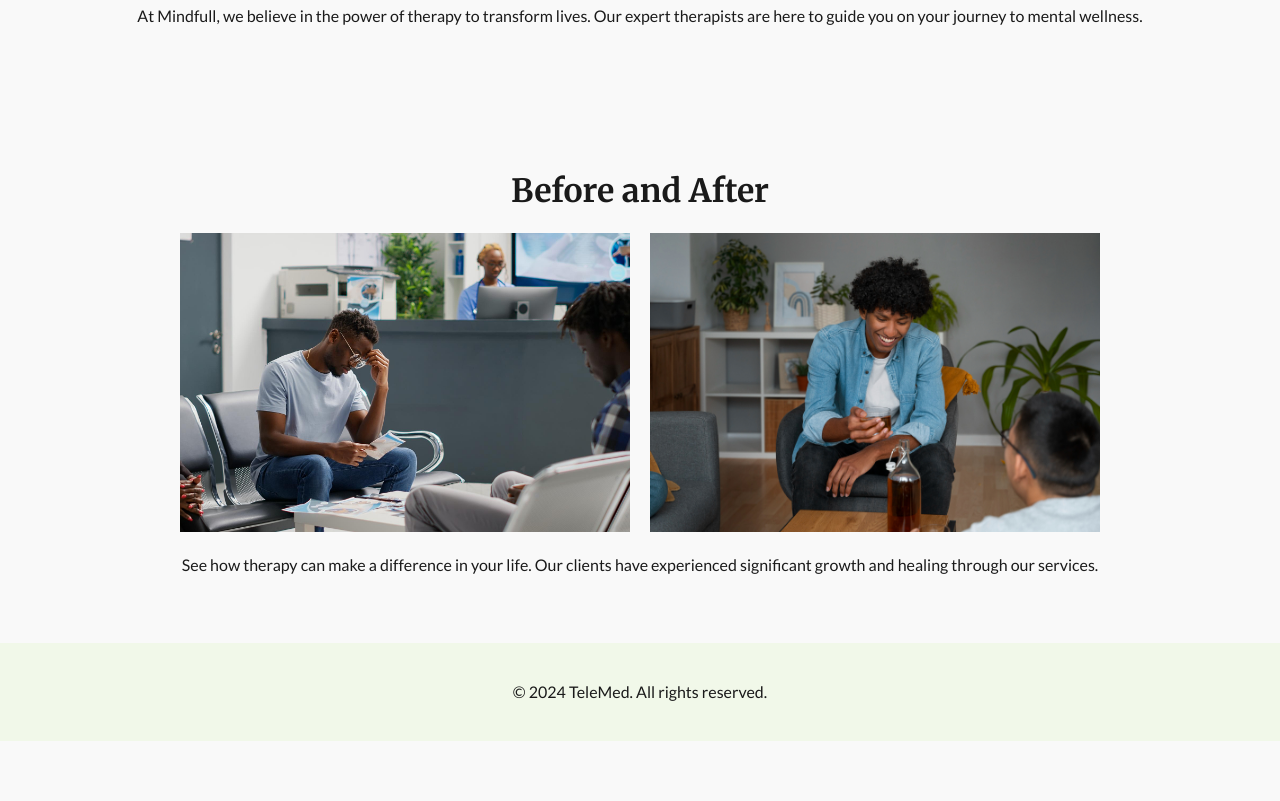
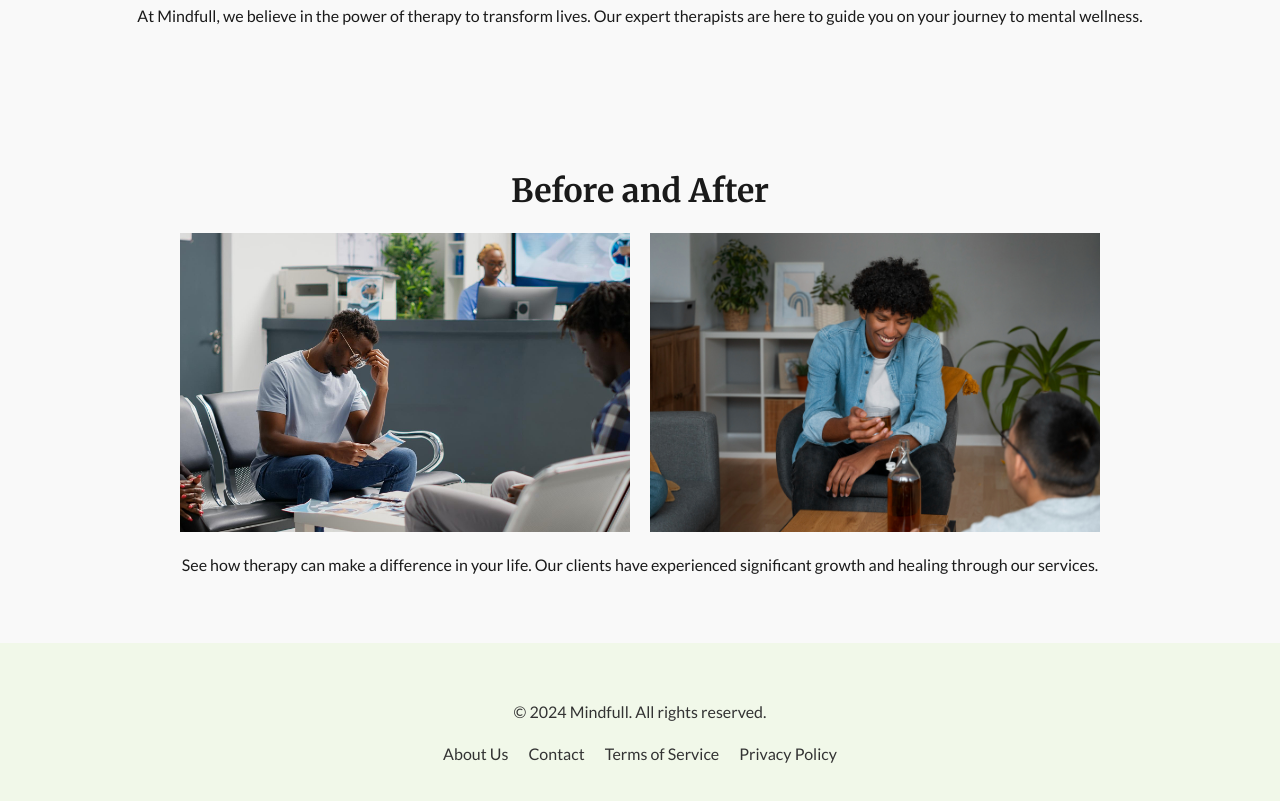
Before and after one commit to Ge0frey/Mindfull, a website with bundled scripts: page Frontend/index.html in a window 1280 px wide. Shown: the part 1835-2636 px from the top of the page. Before the commit the page ends 2576 px from the top, so only its background shows below. Built offline with nearby package versions, Linux system fonts and the light colour scheme.

Commit message:
updated footer

```diff
--- a/Frontend/components/footer.js
+++ b/Frontend/components/footer.js
@@ -2,8 +2,16 @@
 export function renderFooter() {
     const footer = document.getElementById('footer');
     footer.innerHTML = `
-        <div class="container">
-            <p>&copy; 2024 TeleMed. All rights reserved.</p>
+        <div class="container" style="background-color: #F1F8E9; padding: 20px; text-align: center;">
+            <p>&copy; 2024 Mindfull. All rights reserved.</p>
+            <nav>
+                <ul style="list-style: none; padding: 0; margin: 10px 0; display: flex; justify-content: center; gap: 20px;">
+                    <li><a href="#about" style="color: #333; text-decoration: none;">About Us</a></li>
+                    <li><a href="#contact" style="color: #333; text-decoration: none;">Contact</a></li>
+                    <li><a href="#terms" style="color: #333; text-decoration: none;">Terms of Service</a></li>
+                    <li><a href="#privacy" style="color: #333; text-decoration: none;">Privacy Policy</a></li>
+                </ul>
+            </nav>
         </div>
     `;
 }
--- a/Frontend/css/styles.css
+++ b/Frontend/css/styles.css
@@ -901,9 +901,20 @@ textarea {
 
 /* Footer styles */
 footer {
-    background-color: #F1F8E9; /* Light pastel green for footer */
+    background-color: #F1F8E9; /* Soft background color */
     padding: 20px 0;
     text-align: center;
+    color: #333; /* Darker text for readability */
+}
+
+footer a {
+    color: #333; /* Link color */
+    text-decoration: none; /* Remove underline */
+    transition: color 0.3s ease; /* Smooth transition for hover effect */
+}
+
+footer a:hover {
+    color: #FF6F61; /* Change color on hover */
 }
 
 /* Typography for headings */
```
